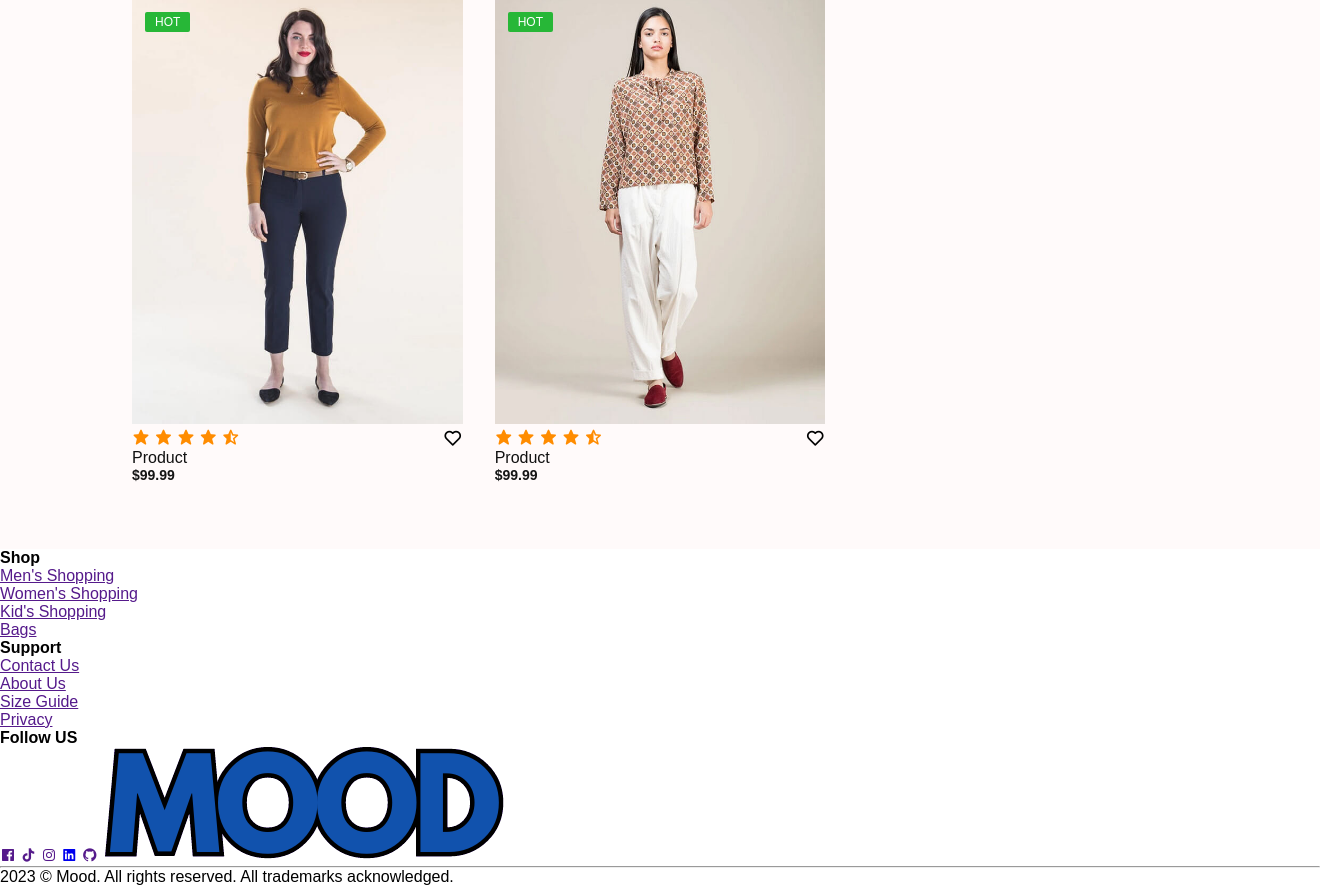
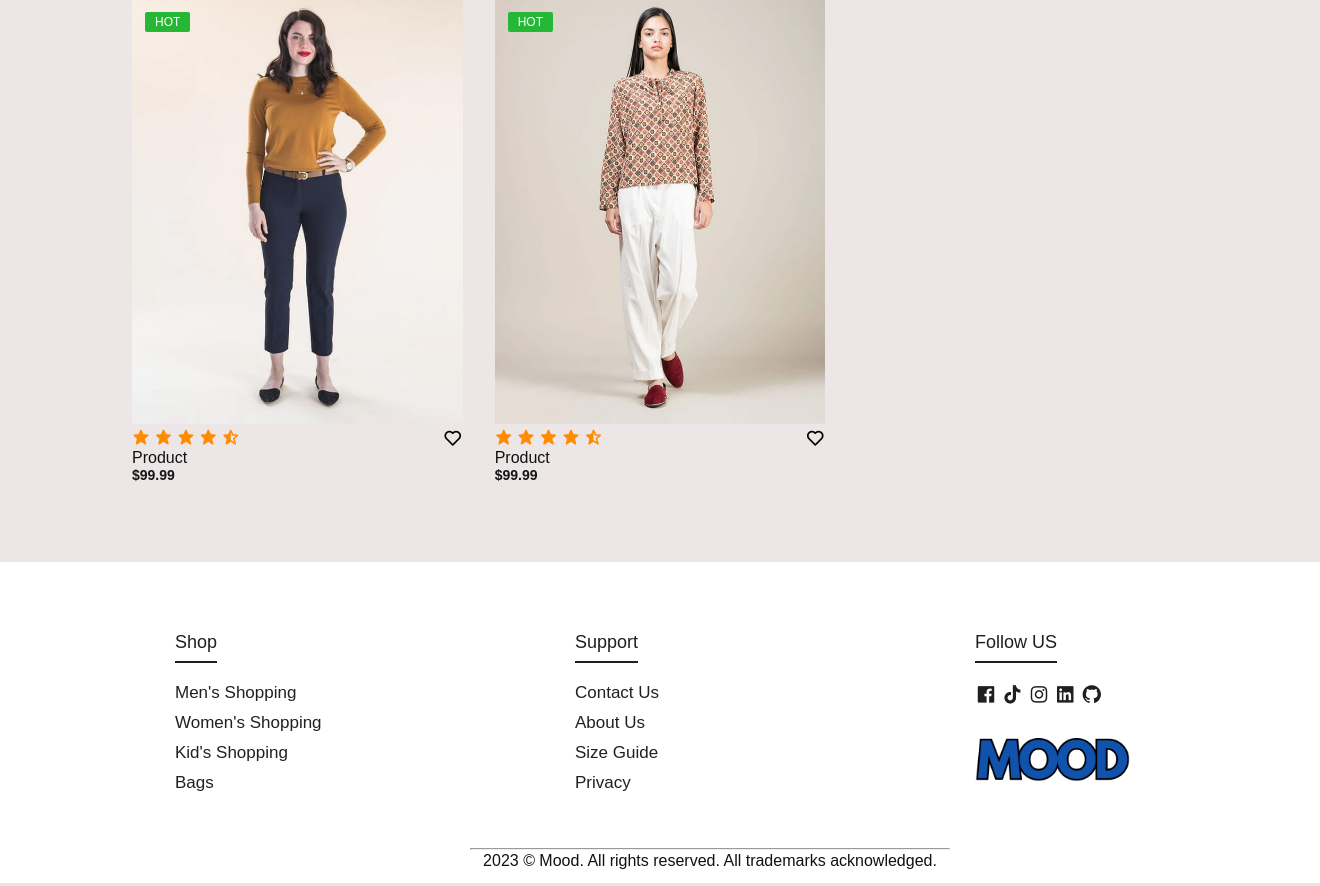
Before and after one commit to kiro6/LetPro-E-Commerce-Platform, a web app: file index.html in a window 1320 px wide. Shown: the part 2050-2936 px from the top of the page. Run offline with its HTML, style and script files only (its server is not run), Linux system fonts and the light colour scheme.

Commit message:
Update index.css

```diff
--- a/styles/index.css
+++ b/styles/index.css
@@ -2,6 +2,11 @@
     --Primary: #1152ad;
     --Secondary: #f4f4f3;
     --Teritary: #8b8989;
+
+    --dark-color:#2b2b2b;
+    --dark-icon-color:#fff;
+    --light-color:#f7f7f7;
+    --light-icon-color:#ffde59;
   }
 *{
     padding: 0;
@@ -10,6 +15,10 @@
     scroll-behavior: smooth;
     font-family: 'Jost', sans-serif;
     list-style: none;
+}
+
+body{
+    position: relative;
 }
 
 header{
@@ -23,11 +32,6 @@ header{
     justify-content: space-between;
     padding: 20px 10%;
     background: #fff;
-}
-header.sticky{
-    background: #fff;
-    padding: 20px 10%;
-    box-shadow: 0px 0px 10px rgb(0, 0, 0 /10%);
 }
 .logo img{
     max-width: 155px;
@@ -56,6 +60,7 @@ header.sticky{
     outline: none;
     background: transparent;
     border: none;
+    color: #111;
 }
 
 .navigation{
@@ -83,7 +88,7 @@ header.sticky{
     z-index: 1;
     top: 0;
     right: 0;
-    background-color: #151515;
+    background-color: #f4f4f4;
     overflow: hidden;
     padding-top: 60px;
     transition: .5s;
@@ -91,7 +96,7 @@ header.sticky{
 
 .menu-bar a{
     text-decoration: none;
-    color: #f4f4f4;
+    color: #151515;
     font-size: 25px;
     padding: 8px 8px 8px 32px;
     display: block;
@@ -112,7 +117,7 @@ header.sticky{
 
 #menui{
     font-size: 35px;
-    color: #2c2c2c;
+    color: #111;
     z-index: 10001;
     cursor: pointer;
 }
@@ -123,7 +128,7 @@ section{
 .main-home{
     width: 100%;
     height: 110vh;
-    background-image: url(kiro6/WebProject/images/home.jpg);
+    background-image: url(C:/Users/mshmo/OneDrive/Desktop/top_site/Project/images/home.jpg);
     background-position: center;
     background-size: cover;
     display: grid;
@@ -187,7 +192,8 @@ section{
 
 /* trending */
 .trending-product{
-    background-color: #fffafa;
+    background-color: #ede6e6;
+    padding-bottom: 400px;
 }
 .center-text h2{
     color: #111;
@@ -255,53 +261,268 @@ section{
 }
 
 /* Footer */
-.contact{
-    background-color: var(--Primary);
+footer{
+    position:absolute;
+    bottom: 0;
+    left: 0;
+    height: auto;
+    width: 100%;
+    border-top: 1px solid #ede6e6;
+    background-color: #fff;
+    padding: 70px 0;
+    font-size: 'Poppins', sans-serif;
 }
-.contact p{
-    margin-top: 10px;
-    font-size: 17px;
+footer ul{
+    list-style: none;
+}
+
+.footer-container{
+    max-width: 1200px;
+    margin: auto;
+    position: relative;
+    left: 50px;
+}
+
+.footer-row{
+    display: flex;
+    flex-wrap: wrap;
+}
+.footer-col{
+    width: 25%;
+    padding: 0 15px;
+    margin:  0 50px;
+}
+.footer-col h4{
+    font-size: 18px;
+    color: #1f1f1f;
+    text-transform: capitalize;
+    margin-bottom: 30px;
     font-weight: 500;
-    text-transform: capitalize;
+    position: relative;
+    width: fit-content;
 }
-.contact hr{
-    margin-top: 15px;
+.footer-col h4::before{
+    content: '';
+    position: absolute;
+    left: 0;
+    bottom: -10px;
+    background-color: #1f1f1f;
+    height: 2px;
+    width: 100%;
 }
-.contact-info{
-    display: grid;
-    grid-template-columns: repeat(auto-fit,minmax(160px,auto));
-    gap: 3rem;
-}
-.contact-info h4{
-    color: #212522;
-    font-size: 14px;
-    text-transform: uppercase;
+.footer-col ul li:not(:last-child){
     margin-bottom: 10px;
 }
-.contact-info p{
-    color: #fffafa;
-    font-size: 14px;
-    font-weight: 400;
+.footer-col ul li a{
+    font-size: 17px;
     text-transform: capitalize;
-    line-height: 1.5;
-    margin-bottom: 10px;
+    color: #202020;
+    text-decoration: none;
+    font-weight: 300;
+    width: fit-content;
+    display: block;
+    transition: .5s;
+}
+
+.footer-col ul li a:hover{
+    transform: translateX(4px);
+}
+.footer-col i{
+    font-size: 22px;
+    color: #1f1f1f;
+    transition: .3s;
+}
+.footer-col i:hover{
+    transform: translateY(-4px);
+}
+
+.footer-col img{
+    position: relative;
+    top: 30px;
+    max-width: 155px;
+    height: auto;
+}
+
+.footer-copyrights{
+    position: relative;
+    top: 55px;
+    display: flex;
+    flex-direction: column;
+    align-items: center;
+    justify-content: center;
+}
+
+.footer-copyrights hr{
+    width: 40%;
+    height: 2.3px;
+    background-color: #111;
+}
+.footer-copyrights p{
+    position: relative;
+    top: 2px;
+    color: #111;
+}
+
+.color-btn{
+    background-color: #fff;
+    width: 50px;
+    height: 25px;
+    border-radius: 20px;
+
+    box-shadow: inset 0 8px 60px rgba(0, 0, 0, .1),
+                inset 0 8px 8px rgba(0, 0, 0, .1),
+                inset 0 -4px 4px rgba(0, 0, 0, .1);
+
+    position: relative;
+    left: 30px;
+    align-items: center;
+
     cursor: pointer;
-    transition: all .42s;
 }
-.contact-info p:hover{
+
+.color-btn-container{
+    background-color: #fff;
+    width: 28px;
+    height: 28px;
+    border-radius: 50%;
+
+    position: absolute;
+    box-shadow: 0 8px 40px rgba(0,0,0,.2);
+
+    transition: transform .3s ease;
+}
+
+.color-btn-icon{
+    width: 100%;
+    height: 100%;
+    position: relative;
+    left: 10px;
+    display: flex;
+    justify-content: center;
+    align-items: center;
+}
+
+.color-btn-switch{
+    color: var(--light-icon-color);
+    font-size: 18px;
+}
+
+/* Animation */
+.color-btn-switch.animated{
+    animation: spin .5s;
+}
+
+@keyframes spin{
+    to{
+        transform: rotate(360deg);
+    }
+}
+
+/* DARK MODE */
+
+.darkmode .trending-product{
+    background-color: #333333;
+}
+
+.darkmode header{
+    background-color: #24262b;
+}
+.darkmode .color-btn{
+    box-shadow: inset 0 8px 60px rgba(0, 0, 0, .3),
+                inset 8px 0 8px rgba(0, 0, 0, .3),
+                inset 0 -4px 4px rgba(0, 0, 0, .3);
+}
+.darkmode .color-btn-container{
+    transform: translateX(25px);
+    background-color: var(--dark-color);
+    box-shadow: 0 8px 40px rgba(0,0,0,.3);
+}
+
+.darkmode .color-btn-switch{
+    color: var(--dark-icon-color);
+}
+
+
+.darkmode .price h4{
+    color: #fbf2f2;
+}
+.darkmode .price p{
+    color: #fbf2f2;
+}
+
+.darkmode .searchbox{
+    border: 2px solid #fbf2f2;
+}
+
+.darkmode .navigation i{
+    color: #fbf2f2;
+}
+.darkmode .menu-bar{
+    background-color: #151515;
+}
+
+.darkmode .menu-bar a{
+    color: #fbf2f2;
+}
+
+.darkmode #menui{
+    color: #fbf2f2;
+}
+.darkmode .searchbox button{
+    color: #fbf2f2;
+}
+
+
+
+
+.darkmode .center-text h2{
     color: var(--Teritary);
 }
-.first-info img{
-    width: 155px;
-    height: auto;
+
+
+
+
+.darkmode .contact{
+    background-color: #1f1f1f;
 }
-.socials i{
-    color: #fffafa;
-    margin-right: 10px;
-    font-size: 20px;
-    transition: all .42s;
-}
-.socials i:hover{
-    transform: scale(1.3);
+
+.darkmode .contact-info p{
     color: var(--Teritary);
 }
+
+.darkmode .socials i{
+    color: var(--Teritary);
+}
+
+.darkmode .contact-info h4{
+    color: #f1e5e5;
+}
+
+.darkmode .contact p{
+    color: var(--Teritary);
+}
+
+.darkmode footer{
+    border-top: 1px solid #2b2b2b;
+    background-color: #24262b;
+}
+
+.darkmode .footer-col h4{
+    color: #fff;
+}
+.darkmode .footer-col h4::before{
+    background-color: #fff;
+}
+
+.darkmode .footer-col ul li a{
+    color: #6e6d6d;
+}
+.darkmode .footer-col i{
+    color: #fff;
+}
+.darkmode .footer-copyrights p{
+    color: #fff;
+}
+.darkmode .footer-copyrights hr{
+    background-color: #fff;
+}
```
